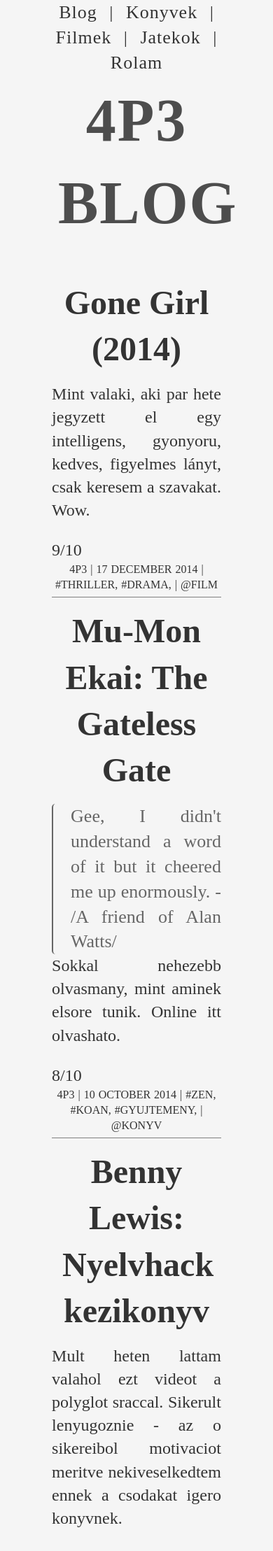
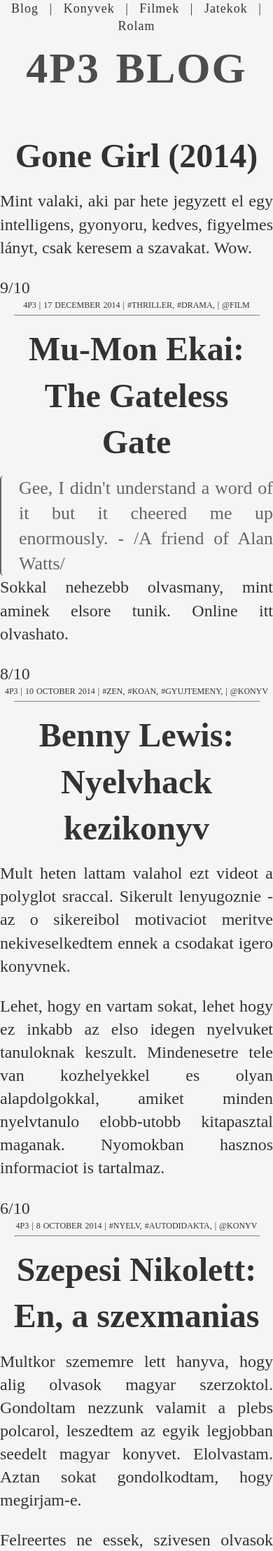
Before and after one commit to 4p3/4p3.github.io, a Jekyll site: the page built from index.html, in a window 390 px wide. Shown: the top 2217 px of the page at 70% size. Built offline with Jekyll 4.4.1, drawn with Linux system fonts in a browser that asks for light colours; Markdown is read by kramdown in place of the engine named in the settings; the list of posts is cut into pages by our own code.

Commit message:
responsivity css update

```diff
--- a/css/index.css
+++ b/css/index.css
@@ -115,3 +115,104 @@
   line-height: 1.38;
   color: rgb(102, 102, 102);
 }
+
+@media(max-width: 1024px) {
+  .head-menu .head-menu-list {
+    width: 90%;
+  }
+
+  .head-menu .head-pagetitle {
+    width: 90%;
+    font-size: 2.583em;
+  }
+
+  .page-footer,
+  .post-container .blockquote,
+  .post-container .post-content,
+  .post-container .post-ending,
+  .post-container .post-footer,
+  .post-container .post-title {
+    width: 80%;
+  }
+}
+
+@media(max-width: 768px) {
+  body {
+    font-size: 1.5em;
+  }
+
+  .page-footer,
+  .post-container .blockquote,
+  .post-container .post-content {
+    width: 90%;
+  }
+}
+
+@media(max-width: 640px) {
+  .head-menu .head-menu-list,
+  .head-menu .head-pagetitle,
+  .post-container .post-footer,
+  .post-container .post-title {
+    width: 100%;
+  }
+}
+
+@media(max-width: 480px) {
+  body {
+    font-size: 1.5em;
+  }
+
+  .head-menu .head-menu-list {
+    font-size: 0.75em;
+  }
+
+  .page-footer,
+  .post-container .blockquote,
+  .post-container .post-content {
+    width: 100%;
+  }
+
+  .post-container .post-ending {
+    width: 90%;
+  }
+
+  .post-container .post-footer {
+    font-size: 0.5em;
+  }
+}
+
+@media(max-width: 320px) {
+  body {
+    font-size: 1.375em;
+  }
+
+  .head-menu .head-menu-list {
+    font-size: 0.818em;
+  }
+
+  .head-menu .head-pagetitle {
+    font-size: 1.909em;
+  }
+
+  .page-footer .footer-law,
+  .page-footer .footer-navigation {
+    font-size: 0.727em;
+  }
+
+  .post-container .post-content {
+    font-size: 22px;
+  }
+
+  .post-container .post-footer {
+    font-size: 0.545em;
+  }
+
+  .post-container .post-title {
+    font-size: 1.818em;
+  }
+
+  .post-container .blockquote {
+    padding-left: 10px;
+    font-size: 1.091em;
+  }
+}
```
